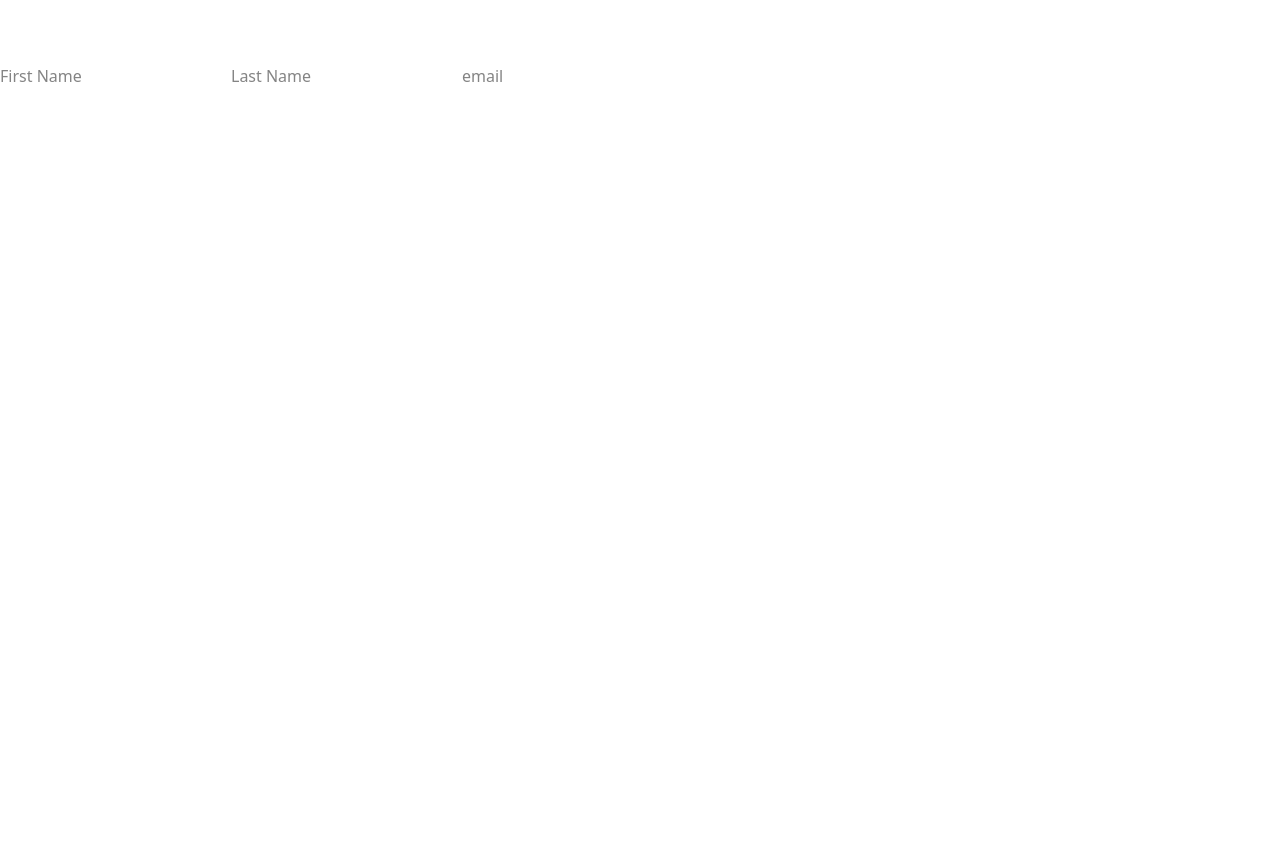
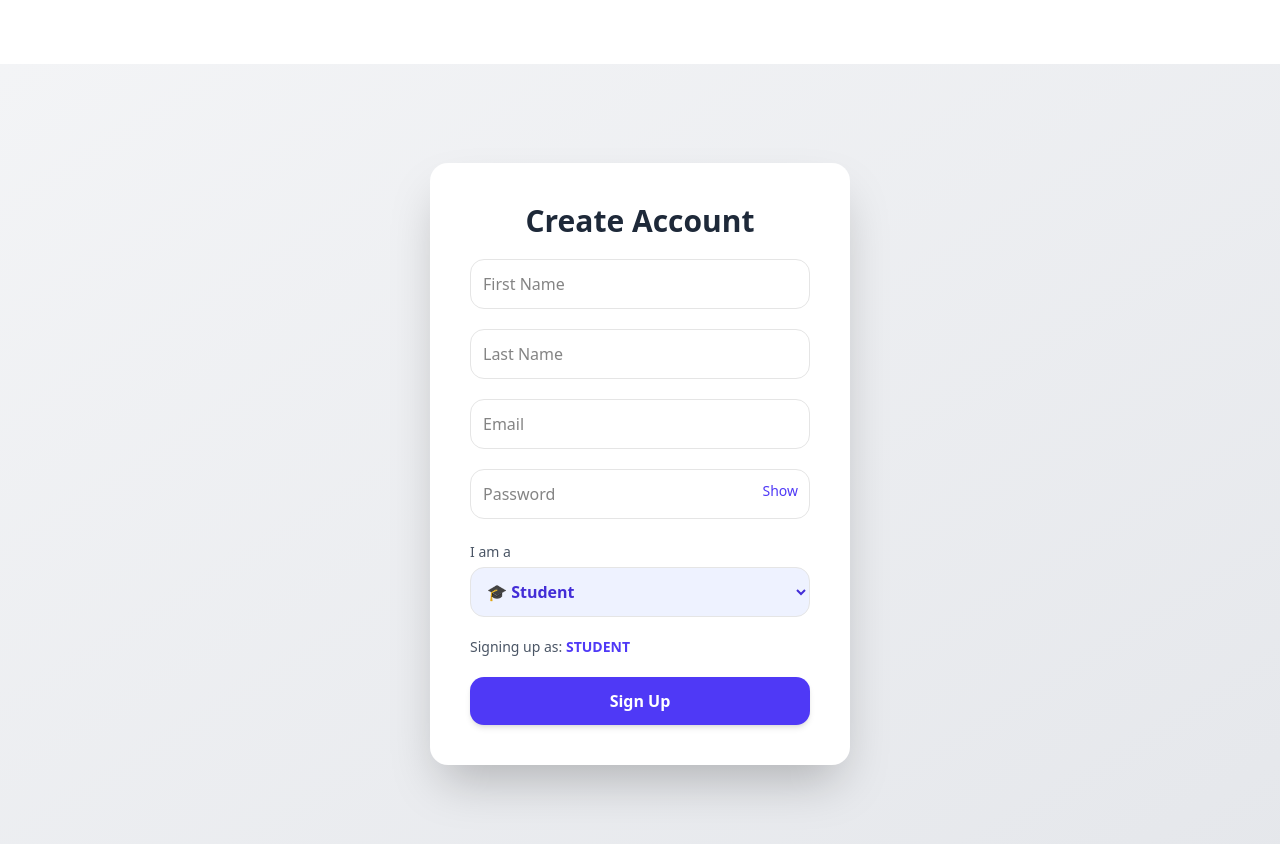
Before and after one commit to HOP-2A/nexa, a Next.js app: page /signup in a window 1280 px wide. Shown: the top 844 px of the page. Before the commit the page ends 800 px from the top, so only its background shows below. Built offline with nearby package versions, Linux system fonts and the light colour scheme; no server answers.

Commit message:
provider for user

```diff
--- /dev/null
+++ b/app/api/student/findUser/[clerkId]/route.ts
@@ -0,0 +1,22 @@
+import prisma from "@/lib/prisma";
+import { NextRequest, NextResponse } from "next/server";
+
+export async function GET(
+  req: NextRequest,
+  { params }: { params: Promise<{ clerkId: string }> }
+) {
+  const { clerkId } = await params;
+  const students = await prisma.student.findUnique({
+    where: { clerkId },
+  });
+  if(!students){
+    const mentor = await prisma.mentor.findUnique({
+      where: { clerkId },
+    });
+    return NextResponse.json(mentor);
+  }
+
+  return NextResponse.json(students);
+
+
+}
--- /dev/null
+++ b/app/provider/authProvider.tsx
@@ -0,0 +1,39 @@
+import { useState, useEffect } from 'react';
+type Student = {
+  id: string;
+  name: string;
+  clerkId: string;
+  email:string;
+createdAt:Date | undefined
+studentId:string
+};
+export const useAuth = (clerkId: string | null | undefined) => {
+  const [user, setUser] = useState<Student |null>(null);
+  const [loading, setLoading] = useState(true);
+  const [error, setError] = useState<Error | null>(null);
+
+  useEffect(() => {
+    if (clerkId) {
+      const fetchUser = async () => {
+        try {
+          const response = await fetch(`/api/student/findUser/${clerkId}`);
+          if (!response.ok) {
+            throw new Error('Failed to fetch user');
+          }
+          const data = await response.json();
+          setUser(data);
+        } catch (error) {
+          setError(error as Error);
+        } finally {
+          setLoading(false);
+        }
+      };
+
+      fetchUser();
+    } else {
+      setLoading(false);
+    }
+  }, [clerkId]);
+
+  return { user, loading, error };
+};
--- a/app/signup/page.tsx
+++ b/app/signup/page.tsx
@@ -1,19 +1,114 @@
-import { useState } from "react"
+"use client";
+import { useRouter } from "next/navigation";
+import { useState } from "react";
 
-const Page =()=>{
-    const [inputs, setInputs] = useState({
-        firstname:"",
-         lastname:"",
-         role:"",
-         email:""
-    })
-    return <div>
+export default function Page() {
+  const router = useRouter();
 
-        <input placeholder="First Name"/>
-        <input placeholder="Last Name"/>
-        <input placeholder="email"/>
-        <input placeholder=""/>
+  const [inputs, setInputs] = useState({
+    firstname: "",
+    lastname: "",
+    email: "",
+    role: "STUDENT",
+    password: "",
+  });
 
+  const [showPassword, setShowPassword] = useState(false);
+
+  const handleValue = (e: React.ChangeEvent<HTMLInputElement | HTMLSelectElement>) => {
+    const { name, value } = e.target;
+    setInputs((prev) => ({ ...prev, [name]: value }));
+  };
+
+  const Signup = async () => {
+    const res = await fetch("/api/signup", {
+      method: "POST",
+      headers: { "Content-Type": "application/json" },
+      body: JSON.stringify(inputs),
+    });
+
+    if (res.ok) {
+      router.push("https://patient-alien-39.accounts.dev/sign-in");
+    }
+  };
+
+  return (
+    <div className="min-h-screen flex items-center justify-center bg-gradient-to-br from-gray-100 to-gray-200">
+      <div className="bg-white shadow-2xl rounded-2xl p-10 w-[420px] space-y-5">
+
+        <h2 className="text-3xl font-bold text-center text-gray-800">
+          Create Account
+        </h2>
+
+        {/* First Name */}
+        <input
+          name="firstname"
+          placeholder="First Name"
+          onChange={handleValue}
+          className="w-full p-3 border rounded-xl focus:ring-2 focus:ring-indigo-500 outline-none"
+        />
+
+        {/* Last Name */}
+        <input
+          name="lastname"
+          placeholder="Last Name"
+          onChange={handleValue}
+          className="w-full p-3 border rounded-xl focus:ring-2 focus:ring-indigo-500 outline-none"
+        />
+
+        {/* Email */}
+        <input
+          name="email"
+          type="email"
+          placeholder="Email"
+          onChange={handleValue}
+          className="w-full p-3 border rounded-xl focus:ring-2 focus:ring-indigo-500 outline-none"
+        />
+
+        {/* Password with toggle */}
+        <div className="relative">
+          <input
+            name="password"
+            type={showPassword ? "text" : "password"}
+            placeholder="Password"
+            onChange={handleValue}
+            className="w-full p-3 border rounded-xl focus:ring-2 focus:ring-indigo-500 outline-none pr-12"
+          />
+          <button
+            type="button"
+            onClick={() => setShowPassword(!showPassword)}
+            className="absolute right-3 top-3 text-sm text-indigo-600 hover:text-indigo-800"
+          >
+            {showPassword ? "Hide" : "Show"}
+          </button>
         </div>
+
+        {/* Styled Select */}
+        <div>
+          <label className="text-sm text-gray-600">I am a</label>
+          <select
+            name="role"
+            onChange={handleValue}
+            value={inputs.role}
+            className="w-full mt-1 p-3 rounded-xl border bg-indigo-50 text-indigo-700 font-semibold focus:ring-2 focus:ring-indigo-500 outline-none"
+          >
+            <option value="STUDENT">🎓 Student</option>
+            <option value="MENTOR">👩‍🏫 Mentor</option>
+          </select>
+        </div>
+
+        <div className="text-sm text-gray-600">
+          Signing up as: <span className="font-semibold text-indigo-600">{inputs.role}</span>
+        </div>
+
+        {/* Button */}
+        <button
+          onClick={Signup}
+          className="w-full bg-indigo-600 hover:bg-indigo-700 text-white p-3 rounded-xl font-semibold transition duration-200 shadow-md"
+        >
+          Sign Up
+        </button>
+      </div>
+    </div>
+  );
 }
-export default Page
--- /dev/null
+++ b/app/student/dashboard/page.tsx
@@ -0,0 +1,11 @@
+"use client"
+import { useAuth } from "@/app/provider/authProvider";
+import { useUser } from "@clerk/nextjs";
+
+const Page = ()=>{
+    const { user: clerkUser } = useUser();
+    const { user } = useAuth(clerkUser?.id);
+  console.log(user)
+    return <div></div>
+}
+export default Page
--- a/package.json
+++ b/package.json
@@ -44,6 +44,7 @@
     "cmdk": "^1.1.1",
     "date-fns": "^4.1.0",
     "embla-carousel-react": "^8.6.0",
+    "framer-motion": "^12.29.2",
     "input-otp": "^1.4.2",
     "lucide-react": "^0.562.0",
     "next": "16.1.4",
```
